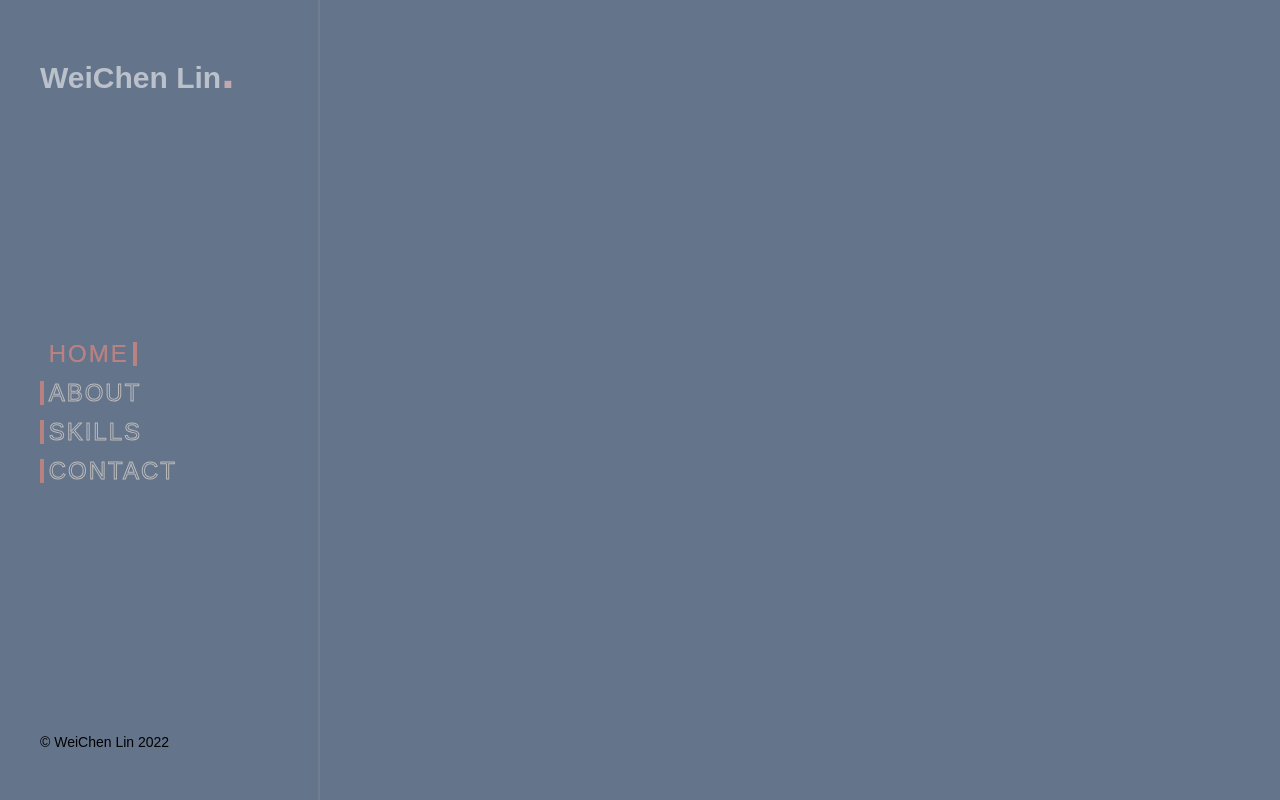
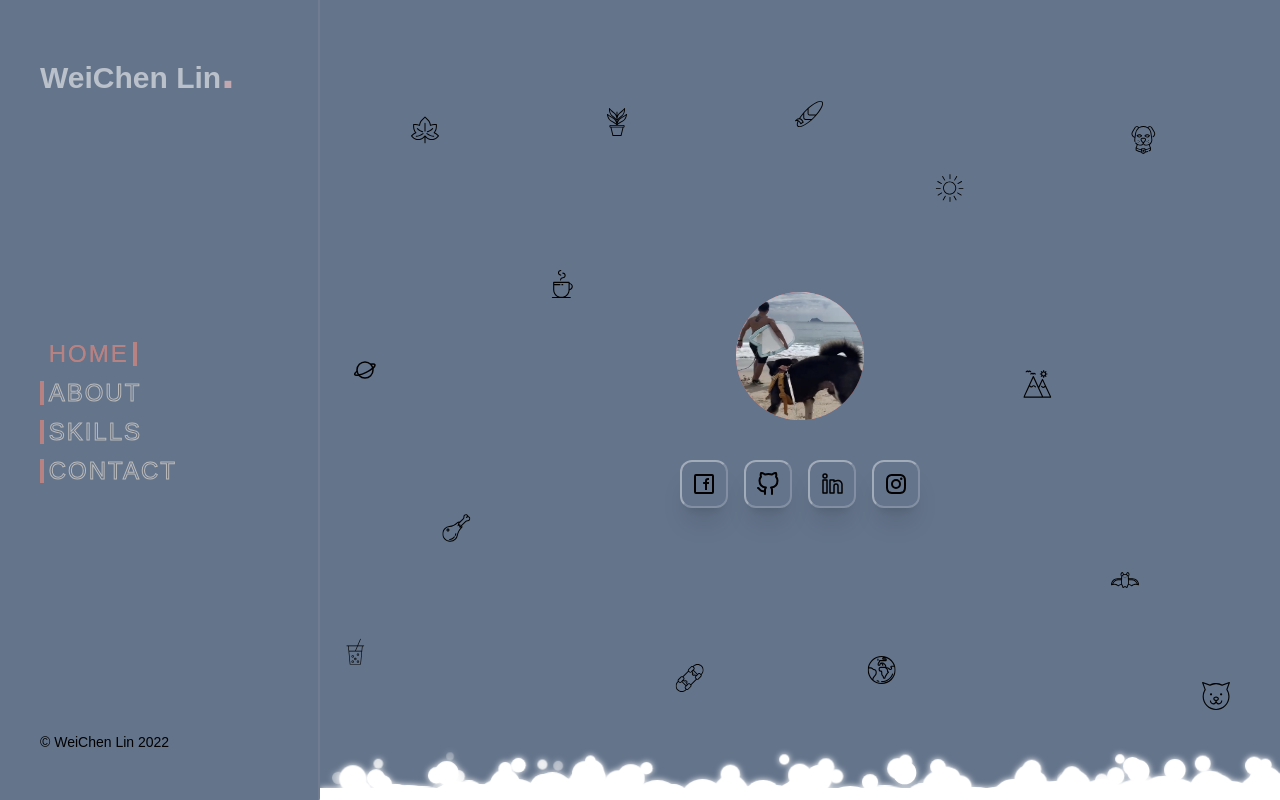
Before and after one commit to WeiChen-Lin/WCL, a Next.js app: page / in a window 1280 px wide. Built offline with nearby package versions, Linux system fonts and the light colour scheme.

Commit message:
finish home page rwd

```diff
--- a/components/home/footer/footer.tsx
+++ b/components/home/footer/footer.tsx
@@ -10,7 +10,7 @@ const Random_li = (dom_key: number) => {
     animationDelay: `${seconds + 1}s`,
     width: `${width}px`,
     height: `${width}px`,
-    left: `${position}%`
+    left: `${position}%`,
   }
 
   return (
--- a/components/home/index.tsx
+++ b/components/home/index.tsx
@@ -2,15 +2,18 @@ import { ReactElement } from 'react'
 import Footer from './footer'
 import Myself from './myself'
 import MoveImgs from './moveImgs'
+import { useScreen } from 'hooks'
 
 export default function HomePage(): ReactElement {
+  const width = useScreen()
+
   return (
     <>
-      <div className='w-full min-h-screen relative'>
-        <MoveImgs />
+      <div className='flex-1 flex flex-col justify-center relative'>
+        {width > 768 && <MoveImgs />}
         <Myself />
+        <Footer />
       </div>
-      <Footer />
     </>
   )
 }
--- a/components/home/moveImgs/index.tsx
+++ b/components/home/moveImgs/index.tsx
@@ -6,14 +6,14 @@ import { MouseEvent } from 'react'
 
 export default function MoveImgs(): ReactElement {
   const position_x: number[] = [
-    15, 35, 65, 15, 85, 20, 50, 90, 80, 85, 45, 15, 25, 75
+    15, 35, 65, 15, 85, 20, 50, 90, 80, 85, 45, 15, 25, 75,
   ]
   const position_y: number[] = [
-    10, 25, 15, 50, 40, 85, 75, 95, 5, 60, 5, 30, 65, 85
+    10, 25, 15, 50, 40, 85, 75, 95, 5, 60, 5, 30, 65, 85,
   ]
   const [parent, setParent] = useState<parentEle>({
     parentX: 0,
-    parentY: 0
+    parentY: 0,
   })
   const ref = useRef<HTMLDivElement>(null)
 
@@ -21,12 +21,12 @@ export default function MoveImgs(): ReactElement {
     setParent((prev) => ({
       ...prev,
       parentX: Math.floor((e.clientX * 4) / 5),
-      parentY: e.clientY
+      parentY: e.clientY,
     }))
   }
   return (
     <div
-      className='w-full min-h-screen absolute'
+      className='w-full h-full absolute'
       ref={ref}
       onMouseMove={(e) => {
         handleMousemove(e)
--- a/components/home/myself/myself.tsx
+++ b/components/home/myself/myself.tsx
@@ -5,14 +5,10 @@ import socailMedias from 'constants/home/myself'
 
 export default function Myself() {
   return (
-    <div className='w-1/3 h-screen mx-auto flex flex-col justify-center'>
-      <div className='h-1/2 flex flex-col items-center'>
-        <div className='rounded-full overflow-hidden w-32 h-32'>
+    <div className='w-full mx-auto flex flex-col items-center justify-start'>
+      <div className='rounded-full overflow-hidden w-32 h-32 bg-red-400'>
         <Image src={wcl} width={128} height={128} />
       </div>
-        <a className='text-white font-black text-2xl opacity-80 mt-4'>
-          WeiChen Lin
-        </a>
       <ul className='mt-10 flex'>
         {socailMedias.map((e) => {
           return (
@@ -26,6 +22,5 @@ export default function Myself() {
         })}
       </ul>
     </div>
-    </div>
   )
 }
--- a/components/skills/index.tsx
+++ b/components/skills/index.tsx
@@ -16,7 +16,7 @@ export default function SkillPage() {
 
   const [cubeBg, setCubeBg] = useState<cubeBgSite>({
     positionX: 0,
-    positionY: 0
+    positionY: 0,
   })
 
   const ref = useRef<HTMLDivElement>(null)
@@ -29,7 +29,7 @@ export default function SkillPage() {
     setCubeBg({
       ...cubeBg,
       positionX: ref?.current?.clientWidth || 0,
-      positionY: ref?.current?.clientHeight || 0
+      positionY: ref?.current?.clientHeight || 0,
     })
   }, [ref?.current])
 
@@ -65,18 +65,18 @@ export default function SkillPage() {
               targetCube={targetCube}
               isRotate={isRotate}
             />
-            <h1
+            <div
               className={`${styles.aspect} ${
                 isRotate ? styles.cube_rotate_effect : ''
               }`}
             >
               {cubeFace}
-            </h1>
+            </div>
           </div>
           <div
             className='ml-10 flex flex-wrap h-4/5'
             style={{
-              width: `${listItemWidth}px`
+              width: `${listItemWidth}px`,
             }}
           >
             {Object.values(cubeImgs).map((e) => (
--- a/hooks/screen/useScreen.ts
+++ b/hooks/screen/useScreen.ts
@@ -1,15 +1,16 @@
 import { useEffect, useState } from 'react'
 
 export default function useScreen() {
-  const initWidth = typeof window !== 'undefined' ? window.innerWidth : 320
-
-  const [currentWidth, setCurrentWidth] = useState(initWidth)
+  const [currentWidth, setCurrentWidth] = useState(320)
 
   useEffect(() => {
     const resizeScreen = () => {
-      setCurrentWidth(window?.innerWidth ?? 0)
+      setCurrentWidth(typeof window !== 'undefined' ? window.innerWidth : 320)
     }
+
     window?.addEventListener('resize', resizeScreen)
+
+    setCurrentWidth(typeof window !== 'undefined' ? window.innerWidth : 320)
 
     return () => window?.removeEventListener('resize', resizeScreen)
   }, [])
--- a/layouts/layout.tsx
+++ b/layouts/layout.tsx
@@ -1,7 +1,6 @@
 import { ReactElement } from 'react'
 import SideBar from './sidebar'
 import { useRouter } from 'next/router'
-// import KeyBoard from 'components/layout/keyboard'
 
 type Props = {
   children?: ReactElement
@@ -12,11 +11,12 @@ export default function Layout({ children }: Props): ReactElement {
   const currentSite = router.route === '/' ? '/home' : router.route
 
   return (
-    <div className={`h-screen w-full bg-slate-500 p-0 m-0 md:flex`}>
+    <div
+      className={`h-screen w-full bg-slate-500 p-0 m-0 flex flex-col md:flex-row`}
+    >
       <SideBar currentSite={currentSite} />
       {/* <div className='w-4/5'> */}
-      {/* <KeyBoard /> */}
-      {/* {children} */}
+      {children}
       {/* </div> */}
     </div>
   )
--- a/layouts/sidebar.tsx
+++ b/layouts/sidebar.tsx
@@ -16,17 +16,6 @@ interface PopupProps {
   reaction: () => void
 }
 
-export default function SideBar(props: Props) {
-  const { currentSite } = props
-  const width = useScreen()
-
-  return width < 768 ? (
-    <MobileSidebar currentSite={currentSite} />
-  ) : (
-    <DesktopSidebar currentSite={currentSite} />
-  )
-}
-
 const MobileSidebar = (props: Props) => {
   const [isClick, setIsClick] = useState(false)
   const handleClick = () => {
@@ -41,9 +30,9 @@ const MobileSidebar = (props: Props) => {
         <div className='my-2 mx-2' onClick={handleClick}>
           <Hambergur isClick={isClick} />
         </div>
-        <h1 className='flex-1 text-2xl text-gray-100 font-bold opacity-60 cursor-pointer text-center'>
+        <div className='flex-1 text-2xl text-gray-100 font-bold opacity-60 cursor-pointer text-center'>
           WeiChen Lin<span className='text-5xl text-red-200'>.</span>
-        </h1>
+        </div>
       </div>
       <PopUpMenu
         isClick={isClick}
@@ -59,16 +48,16 @@ const DesktopSidebar = (props: Props) => {
 
   return (
     <div className='w-1/4 border-r-2 border-zinc-400/20 flex flex-col justify-between px-6 lg:px-10 py-12 cur'>
-      <h1
+      <div
         className='text-xl lg:text-2xl xl:text-3xl text-gray-100 font-bold opacity-60 cursor-pointer'
         onClick={() => {
           router.push('/')
         }}
       >
         WeiChen Lin<span className='text-5xl text-red-200'>.</span>
-      </h1>
+      </div>
       <Menu currentSite={currentSite}></Menu>
-      <p className='text-sm'>© WeiChen Lin 2022</p>
+      <div className='text-sm'>© WeiChen Lin 2022</div>
     </div>
   )
 }
@@ -114,9 +103,22 @@ const PopUpMenu = (props: HambergurProps & PopupProps & Props) => {
           <div className='mt-4'>
             <Menu currentSite={currentSite} reaction={reaction} />
           </div>
-          <p className='text-sm text-gray-600 truncate'>© WeiChen Lin 2022</p>
+          <div className='text-sm text-gray-600 truncate'>
+            © WeiChen Lin 2022
+          </div>
         </>
       )}
     </div>
   )
 }
+
+export default function SideBar(props: Props) {
+  const { currentSite } = props
+  const width = useScreen()
+
+  return width < 768 ? (
+    <MobileSidebar currentSite={currentSite} />
+  ) : (
+    <DesktopSidebar currentSite={currentSite} />
+  )
+}
```
Lines whose indentation alone changed are shown as unchanged.
